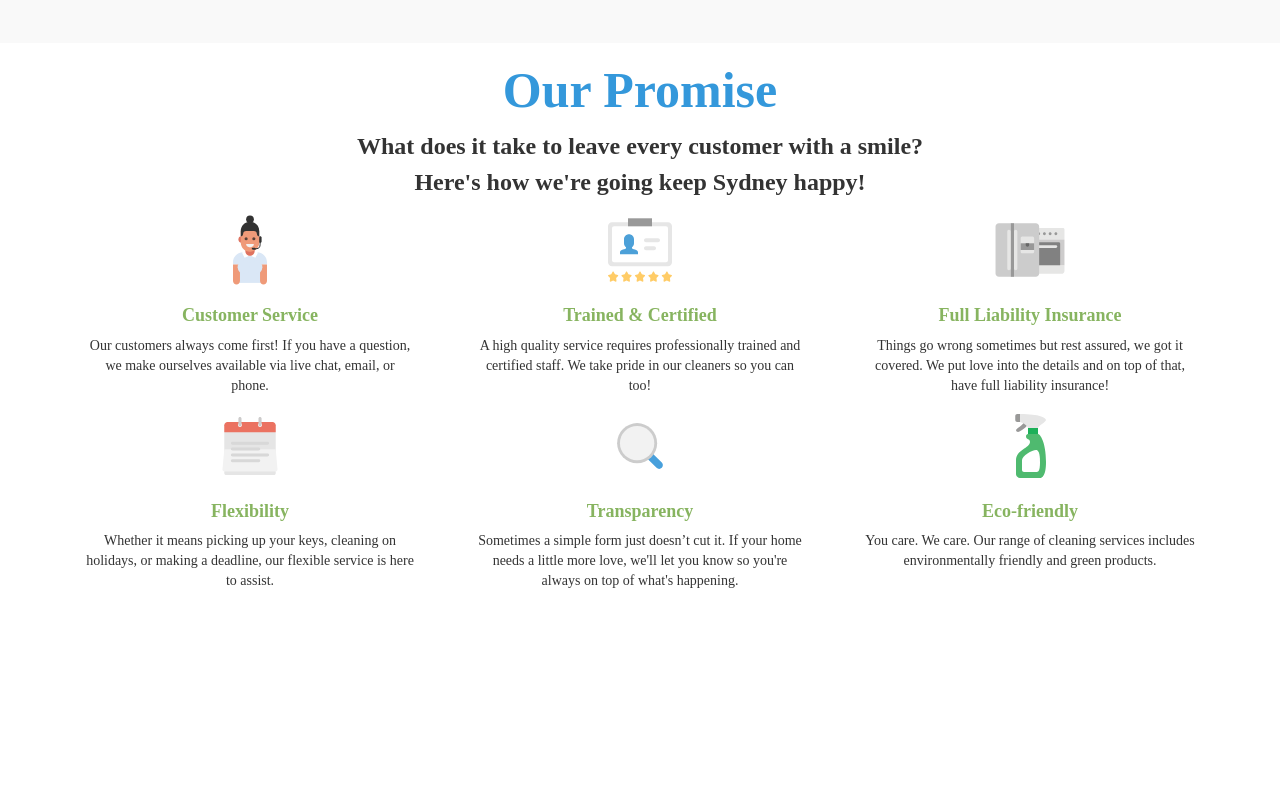
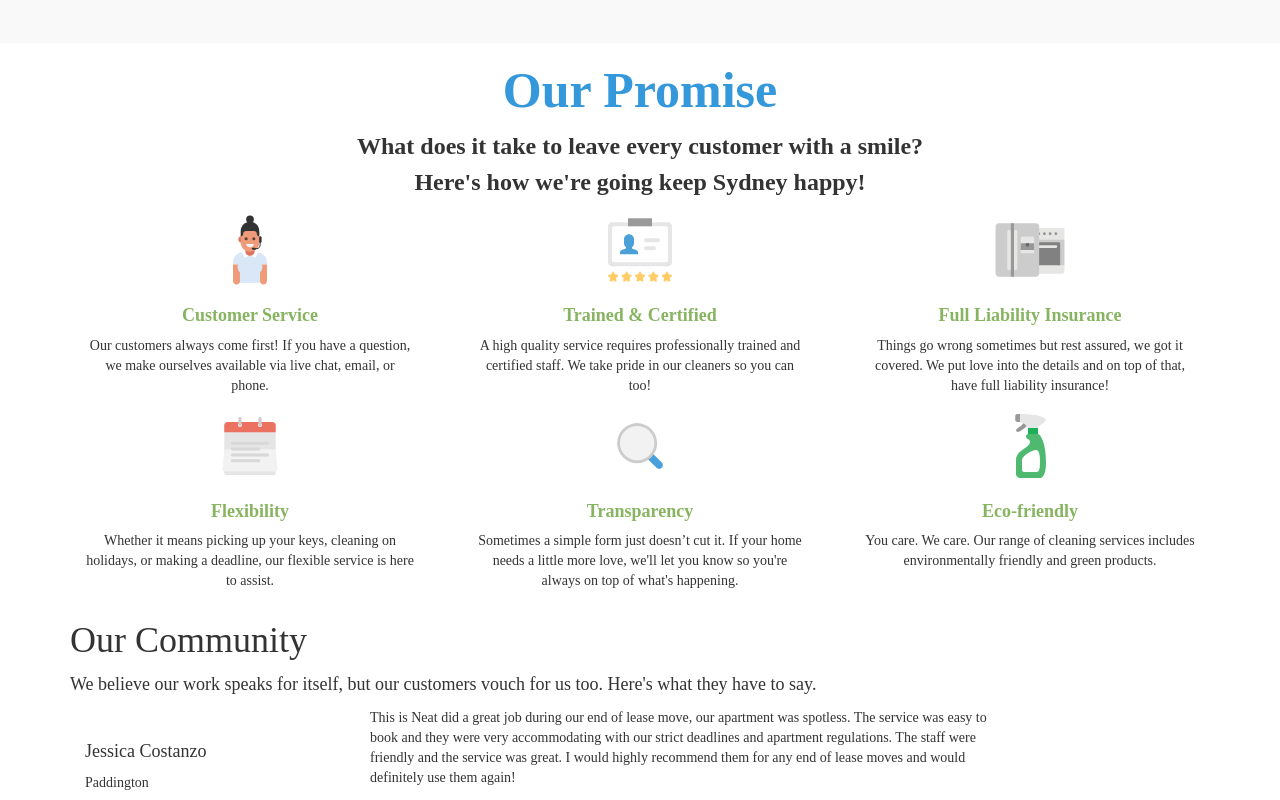
Before and after one commit to lesashley/Bootstrap-site, a plain HTML site: page index.html in a window 1280 px wide. Shown: the part 1664-2464 px from the top of the page. Before the commit the page ends 2265 px from the top, so only its background shows below. Drawn offline with Linux system fonts and the light colour scheme; a web font is replaced by a local one.

Commit message:
Insertando primeras imagenes

```diff
--- a/index.html
+++ b/index.html
@@ -169,5 +169,28 @@
         </div>
       </div>
     </section>
+    <section class="community">
+      <div class="container">
+        <div class="row">
+          <div class="col-xs-12">
+            <h1>Our Community</h1>
+            <h4>We believe our work speaks for itself, but our customers vouch for us too. Here's what they have to say.</h4>
+          </div>
+        </div>
+        <div class="row">
+          <div class="col-xs-12">
+            <div class="col-md-3">
+              <img src="" alt="">
+              <h4>Jessica Costanzo</h4>
+              <h5>Paddington</h5>
+            </div>
+            <div class="col-xs-7">
+              <p>This is Neat did a great job during our end of lease move, our apartment was spotless. The service was easy to book and they were very accommodating with our strict deadlines and apartment regulations. The staff were friendly and the service was great. I would highly recommend them for any end of lease moves and would definitely use them again!</p>
+              <i></i>
+            </div>
+          </div>
+        </div>
+      </div>
+    </section>
   </body>
 </html>
```
Also changed, not shown: assets/images/gallery/mujer1.jpg (added).
